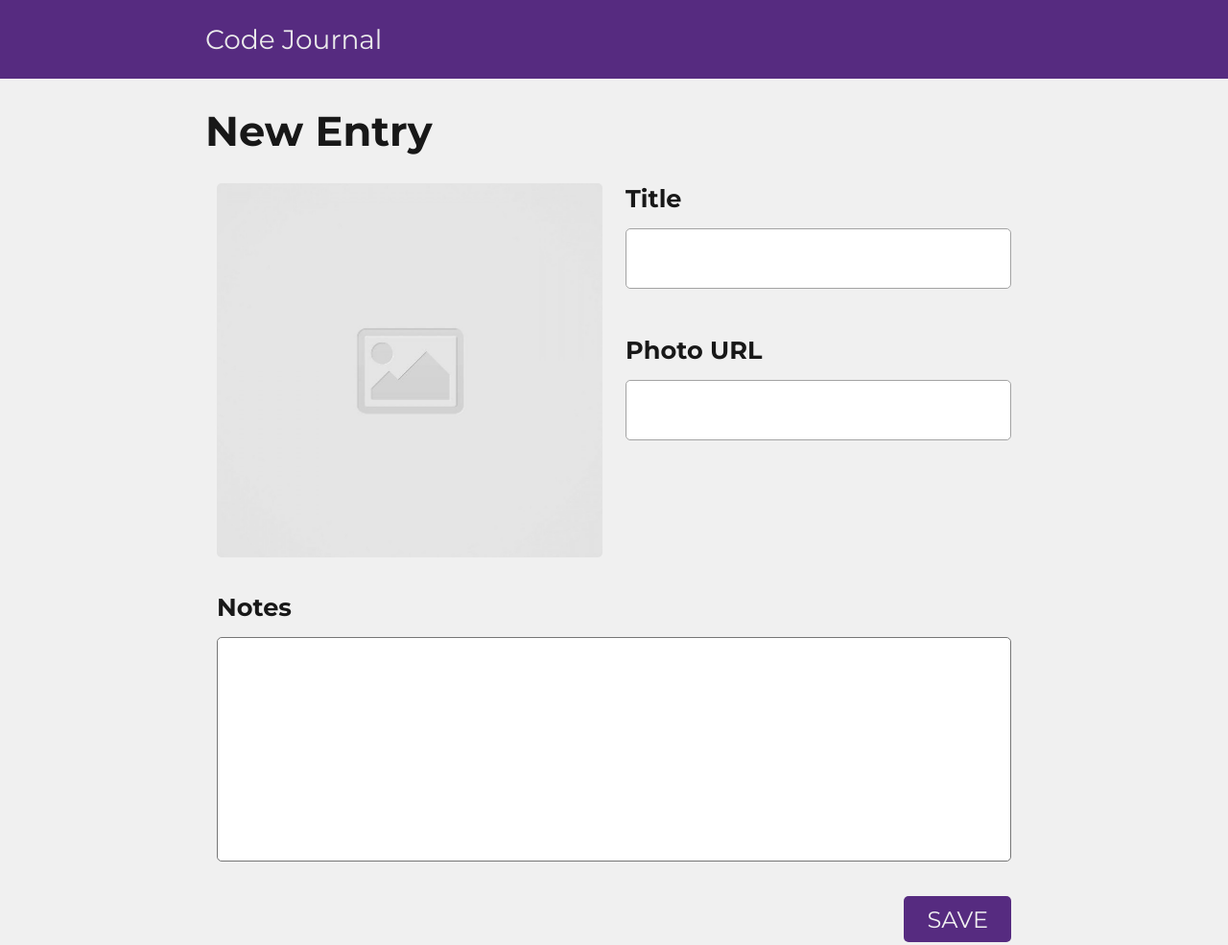
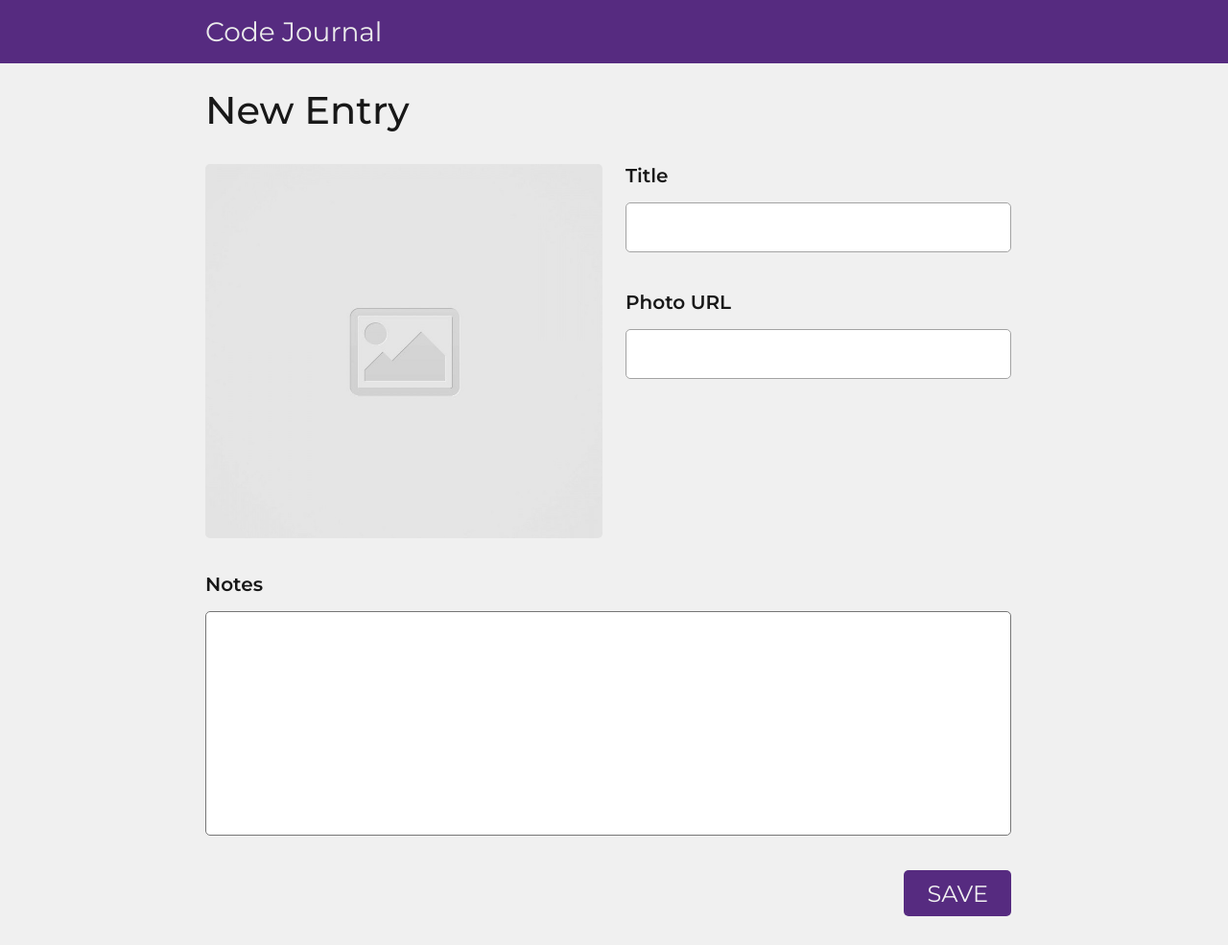
Before and after one commit to jacobhusband/code-journal, a website: page index.html in a window 1280 px wide. Shown: the whole page at 96% size. Drawn offline with Linux system fonts and the light colour scheme; a web font is replaced by a local one.

Commit message:
Complete html and css styling for desktop and mobile

```diff
--- a/css/styles.css
+++ b/css/styles.css
@@ -104,3 +104,30 @@ button {
   text-align: right;
   margin-bottom: 40rem;
 }
+
+.pl-0 {
+  padding-left: 0;
+}
+
+@media screen and (min-width: 768px) {
+  .bar h4 {
+    padding: 1rem 0;
+  }
+
+  form h2 {
+    font-size: 2.5rem;
+    padding: 1.5rem 0 2rem;
+    font-weight: 500;
+  }
+
+  label {
+    font-size: 1.25rem;
+    font-weight: 600;
+  }
+
+  input {
+    font-size: 1.4rem;
+    padding: 0.75rem 1rem;
+    margin-bottom: 2.5rem;
+  }
+}
--- a/index.html
+++ b/index.html
@@ -36,7 +36,7 @@
           <form action="">
             <h2>New Entry</h2>
             <div class="row">
-              <div class="column-half">
+              <div class="column-half pl-0">
                 <img
                   class="entry-image"
                   src="images/placeholder-image-square.jpg"
@@ -55,7 +55,7 @@
               </div>
             </div>
             <div class="row">
-              <div class="column-full">
+              <div class="column-full pl-0">
                 <label class="notes" for="notes">Notes</label>
                 <div class="textarea-container">
                   <textarea
```
